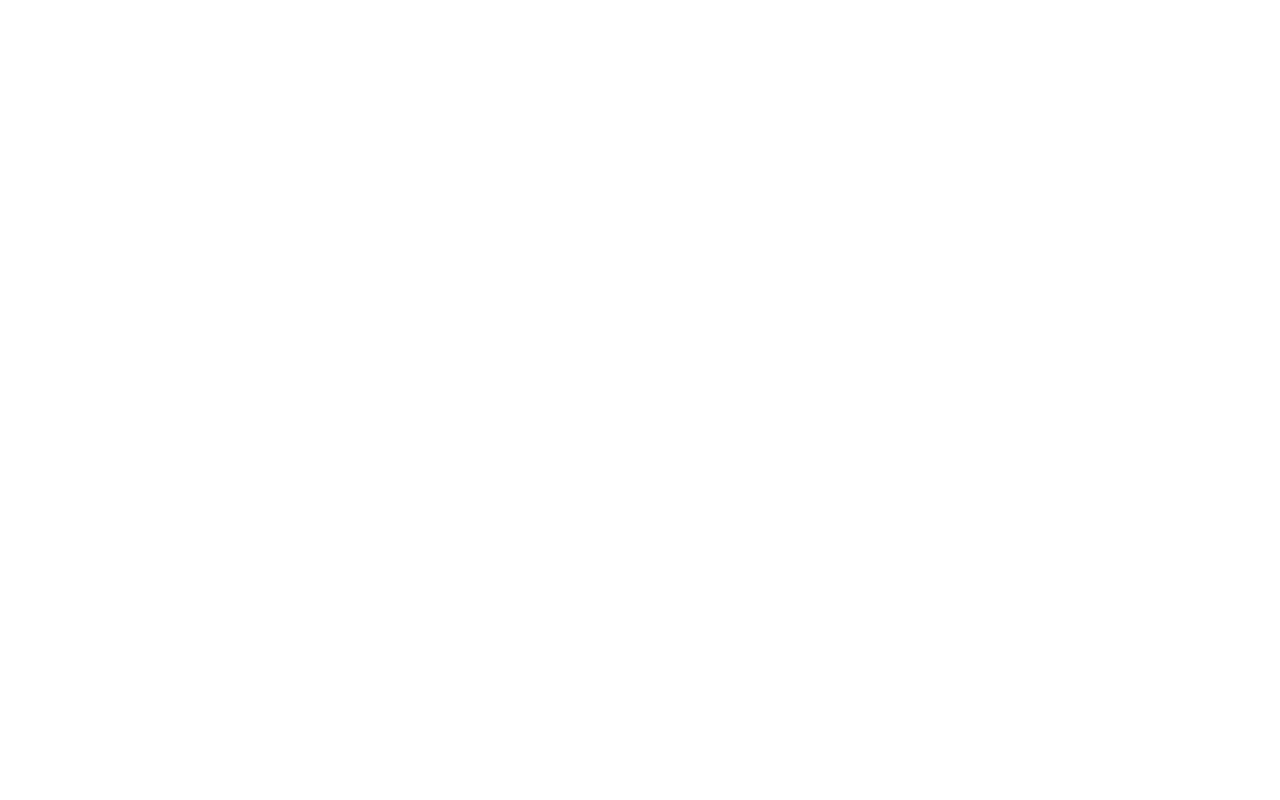
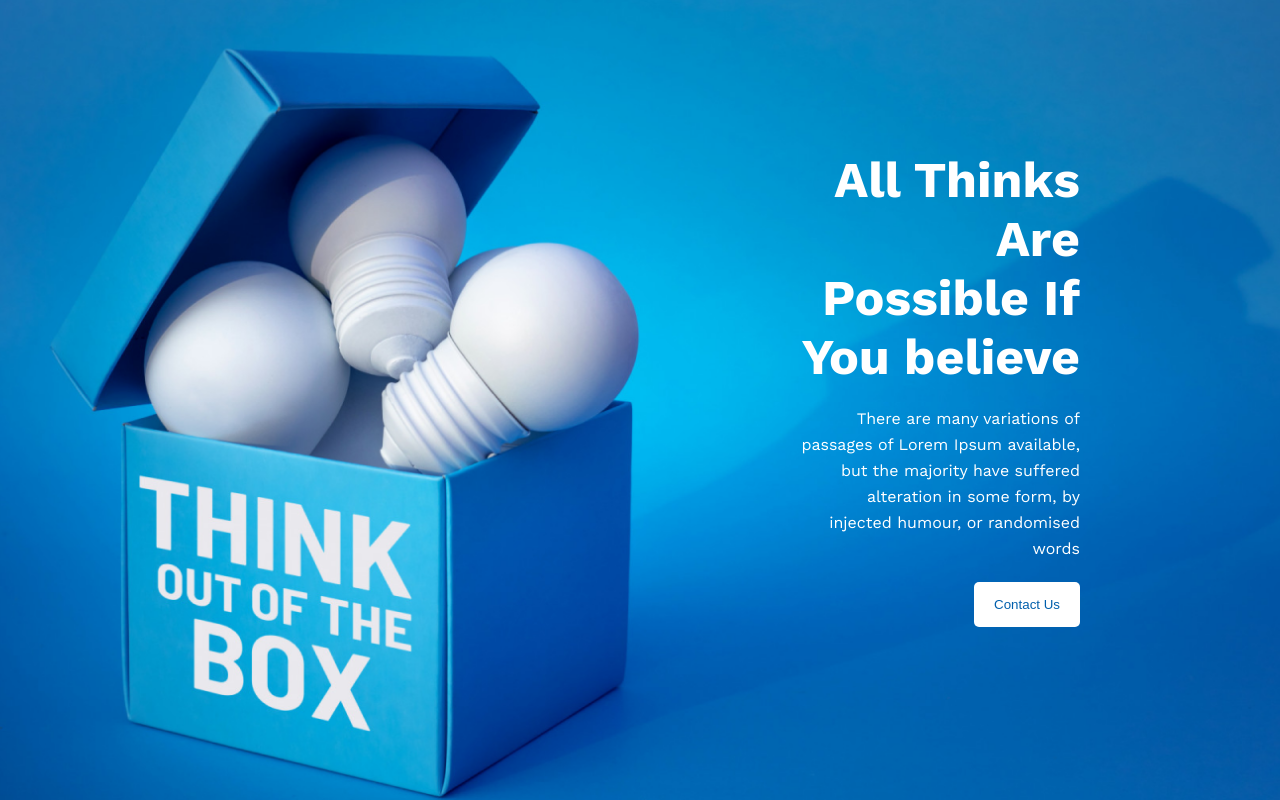
Before and after one commit to ahmedraza069/practise-day-2-web-porfolio, a plain HTML site: page index.html in a window 1280 px wide. Drawn offline with nearby package versions, Linux system fonts and the light colour scheme; a web font is replaced by a local one.

Commit message:
complete my header section

```diff
--- a/css/style.css
+++ b/css/style.css
@@ -0,0 +1,58 @@
+@import url('https://fonts.googleapis.com/css2?family=Inter:wght@100;200;300;400;500;600;700;800;900&family=Noto+Serif:ital,wght@0,400;0,700;1,400;1,700&family=Open+Sans:wght@400;500;600;700&family=Sono:wght@200;300;400;500;600;700;800&family=Work+Sans:ital,wght@0,400;0,500;0,600;0,700;0,800;1,800&display=swap');
+*{
+    margin: 0;
+    padding: 0;
+    box-sizing: border-box;
+}
+.container{
+    max-width: 1600px;
+    margin: 0 auto;
+    font-family: 'Work Sans', sans-serif;
+}
+.banner_part{
+    background-image: url("../images/banner/banner3.png");
+    height: 100vh;
+    background-size: cover;
+    background-position: center;
+    background-repeat: no-repeat;
+    position: relative;
+}
+.banner_text{
+    position: absolute;
+    top: 150px;
+    left: 800px;
+    right: 200px;
+}
+.banner_text h2{
+    color: #FFF;
+    text-align: right;
+    font-size: 50px;
+    font-weight: 700;
+    line-height: normal;
+}
+.banner_text p{
+    color: #FFF;
+text-align: right;
+font-size: 16px;
+font-style: normal;
+font-weight: 400;
+line-height: 26px;
+margin: 20px 0px;
+display: flex;
+}
+.banner_text a{
+    text-decoration: none;
+    position: absolute;
+    right: 0;
+
+}
+.banner_text .btn-primary{
+    background-color: #FFF;
+    color: #005FAC;
+    font-family: 18px;
+    font-weight: 500;
+    padding: 15px 20px;
+    border: none;
+    border-radius: 5px;
+    align-items: right;
+}
--- a/index.html
+++ b/index.html
@@ -4,8 +4,20 @@
     <meta charset="UTF-8">
     <meta name="viewport" content="width=device-width, initial-scale=1.0">
     <title>Practise task-2 Web Portfolio</title>
+    <link rel="stylesheet" href="css/style.css">
 </head>
 <body>
+    <header>
+        <div class="container">
+            <div class="banner_part">
+                <div class="banner_text">
+                    <h2>All Thinks Are Possible If You believe</h2>
+                    <p>There are many variations of passages of Lorem Ipsum available, but the majority have suffered alteration in some form, by injected humour, or randomised words</p>
+                    <a href="#"><button class="btn-primary">Contact Us</button></a>
+                </div>
+            </div>
 
+        </div>
+    </header>
 </body>
 </html>
```
